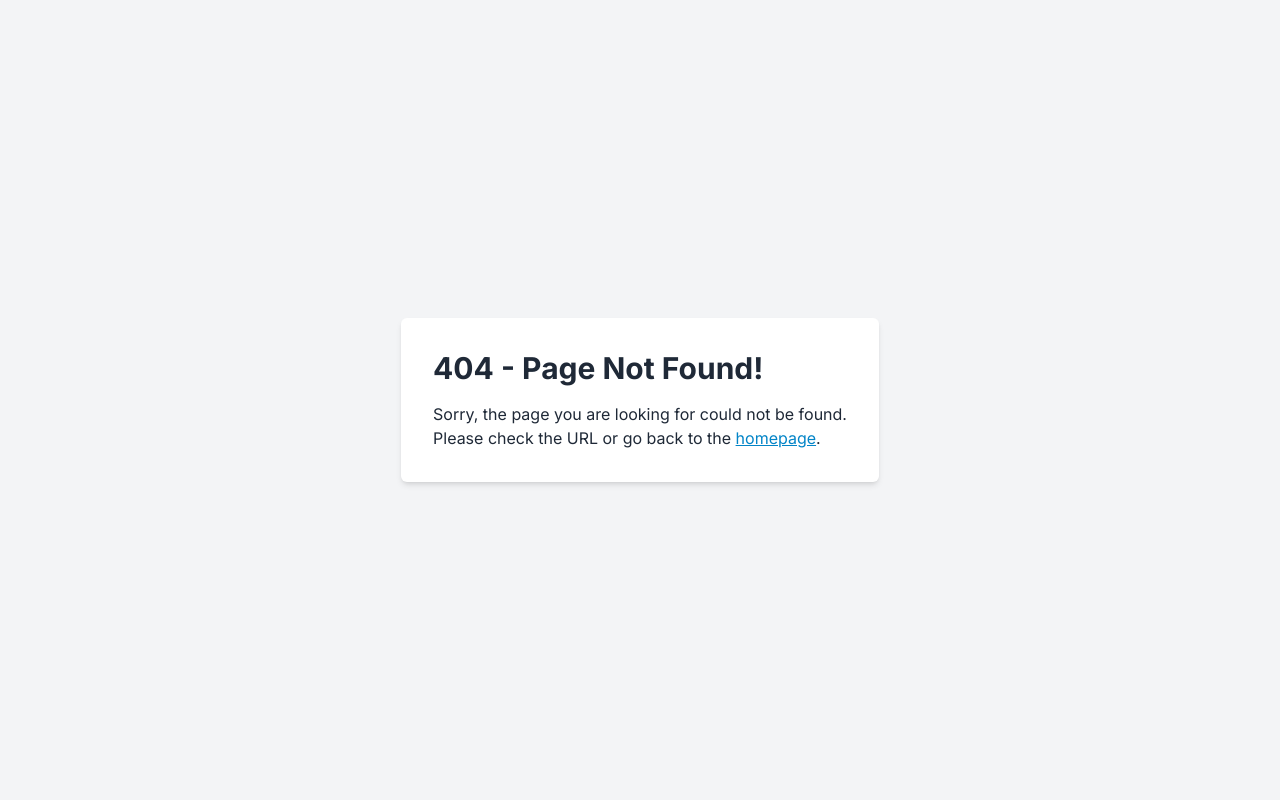
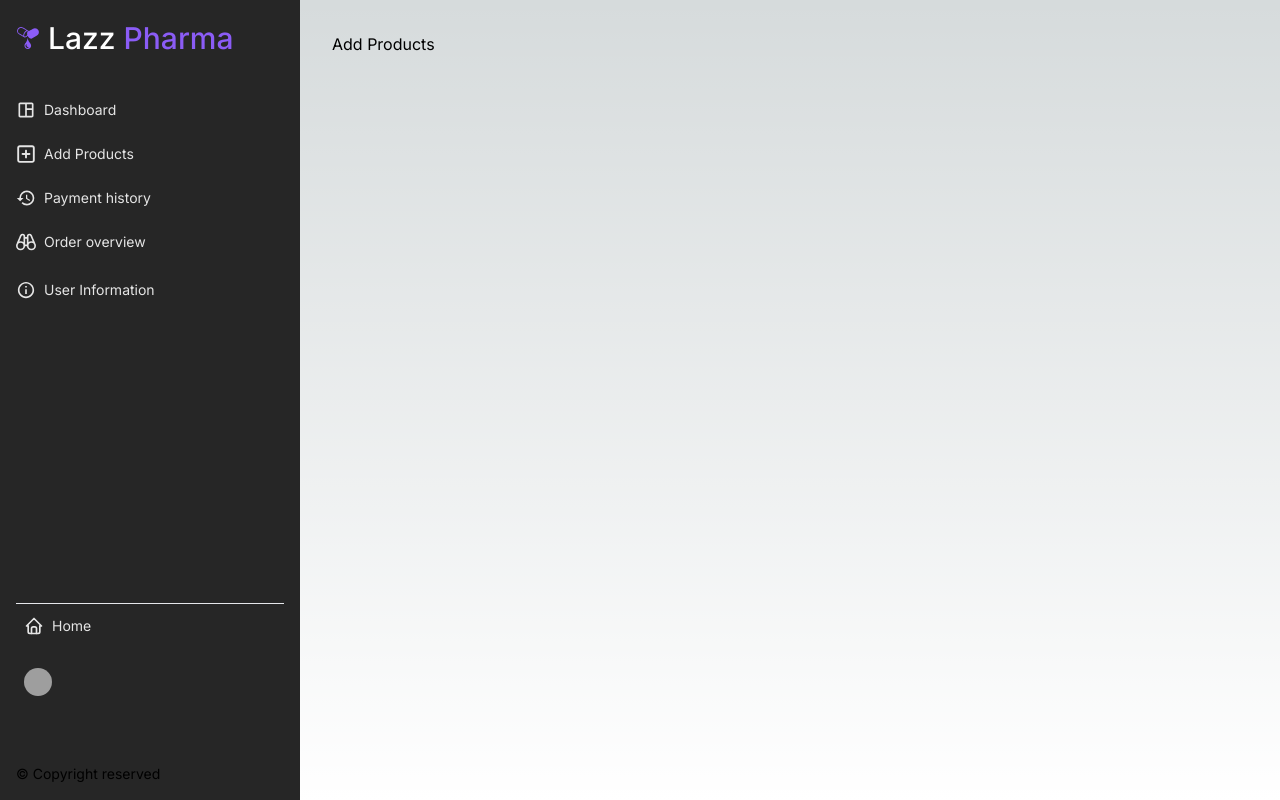
Before and after one commit to shadullah/e-commerce-front, a Next.js app: page /dashboard/add_product in a window 1280 px wide. Before the commit this address had no page. Built offline with nearby package versions, Linux system fonts and the light colour scheme; no server answers; grey boxes are pictures that could not be loaded.

Commit message:
link changed for deploy

```diff
--- a/next.config.mjs
+++ b/next.config.mjs
@@ -9,8 +9,8 @@ const nextConfig = {
       {
         source: "/api/:path*",
         destination:
-          // "https://e-commerce-backend-gamma-five.vercel.app/api/:path*",
-          "http://localhost:8000/api/:path*",
+          "https://e-commerce-backend-gamma-five.vercel.app/api/:path*",
+        // "http://localhost:8000/api/:path*",
       },
     ];
   },
--- /dev/null
+++ b/src/app/dashboard/add_product/page.tsx
@@ -0,0 +1,11 @@
+import React from "react";
+
+const Add_products = () => {
+  return (
+    <div>
+      <h1>Add Products</h1>
+    </div>
+  );
+};
+
+export default Add_products;
--- a/src/components/Shared/DashboardSidebar.tsx
+++ b/src/components/Shared/DashboardSidebar.tsx
@@ -77,7 +77,7 @@ export function DashboardSidebar({ children }: { children: React.ReactNode }) {
     },
     {
       label: "Add Products",
-      href: "/add",
+      href: "/dashboard/add_product",
       icon: (
         <FaRegSquarePlus className="text-neutral-700 dark:text-neutral-200 h-5 w-5 flex-shrink-0" />
       ),
```
